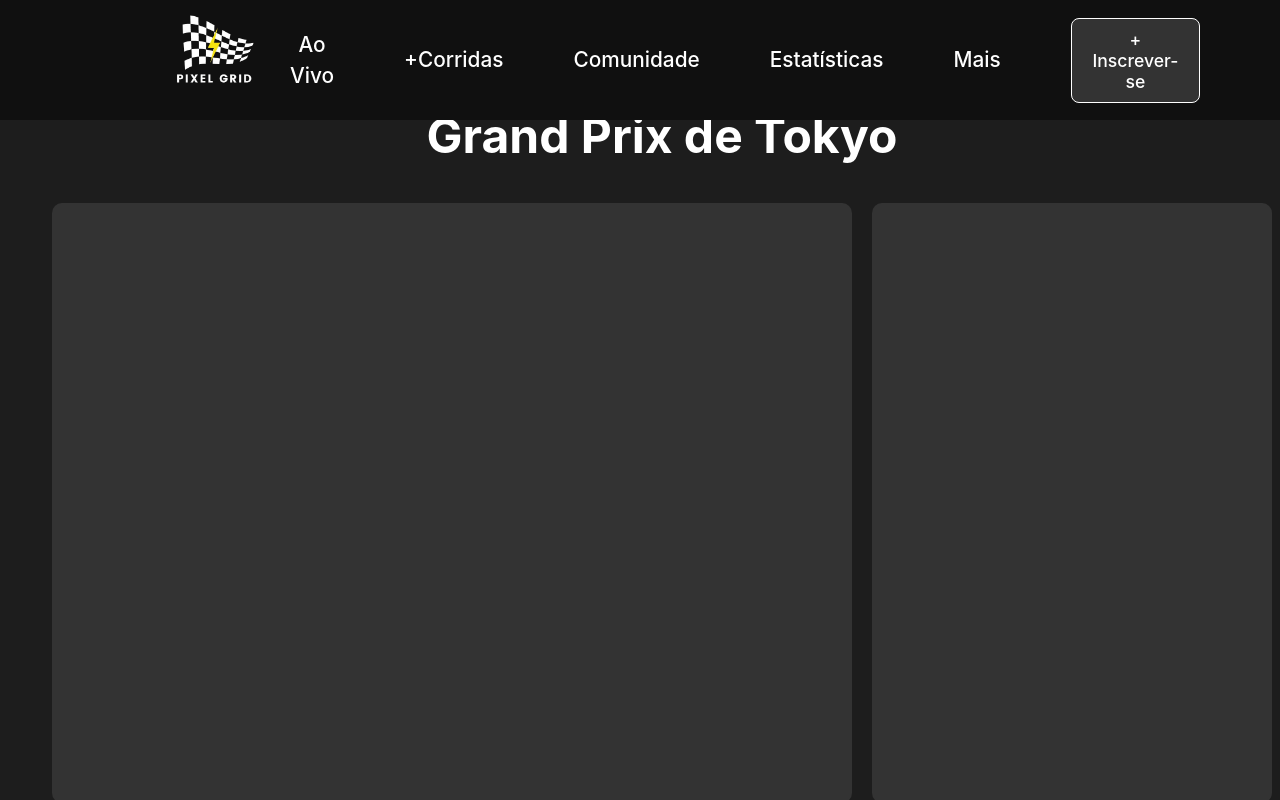
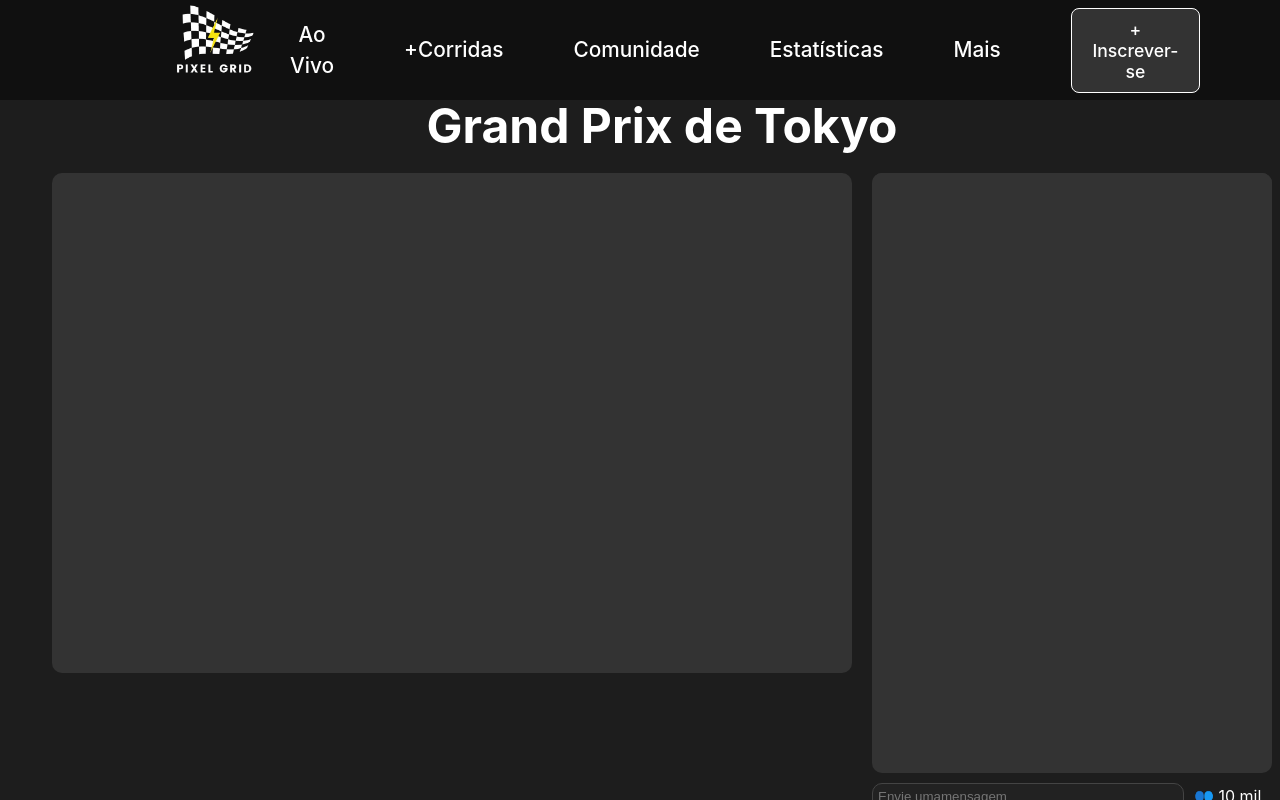
Before and after one commit to gabriel-mazza/sprintvercel, a React (Vite) app: page / in a window 1280 px wide. Both pictures are taken after typing "name@example.com", "Sample123" into the empty fields and a click on the button "Entrar". Built offline with nearby package versions, Linux system fonts and the light colour scheme.

Commit message:
correção da pagina

```diff
--- a/src/Header.css
+++ b/src/Header.css
@@ -1,6 +1,7 @@
 html, body {
     height: 100%;
     margin: 0;
+    padding-top: 80px;
 }
 
 .header {
@@ -10,23 +11,23 @@ html, body {
     padding: 10px 20px;
     background-color: #101010;
     width: 100%;
-    height: 100px; /* Altura fixa do header */
-    position: fixed; /* Para manter o header no topo */
-    top: 0; /* Para alinhar ao topo da página */
-    left: 0; /* Para alinhar à esquerda */
-    z-index: 1000; /* Para garantir que o header fique acima do conteúdo */
+    height: 80px;
+    position: fixed;
+    top: 0;
+    left: 0;
+    z-index: 1000;
 }
 
 .logo {
     font-size: 1.5rem;
     font-weight: bolder;
     color: #fff;
-    margin-top: 60px; /* Move o logo para baixo */
+    margin-top: 20px;
 }
 
 .navbar {
-    display: flex; /* Adicionado para garantir que a navbar use flex */
-    align-items: center; /* Centraliza verticalmente os itens da navbar */
+    display: flex;
+    align-items: center;
 }
 
 .navbar a {
@@ -43,18 +44,26 @@ html, body {
     border: 1px solid #fff;
     cursor: pointer;
     font-size: 1.1rem;
-    margin-right: 100px; /* Move o botão "Inscrever-se" para a esquerda */
+    margin-right: 100px;
 }
 
-/* Para evitar que o conteúdo da página fique escondido atrás do header fixo */
 .main-content {
-    padding-top: 120px; /* Um espaço para o header fixo */
+    padding: 20px;
+    text-align: center;
+    background-color: #1d1d1d;
+    color: white;
+    width: 100%;
+    height: 100vh;
+    display: flex;
+    flex-direction: column;
+    justify-content: center;
+    box-sizing: border-box;
 }
 
-.Logo { /* Ajustes para a classe da imagem do logo */
-    max-height: 150px; /* Define uma altura máxima para o logo */
-    max-width: 150%; /* Garante que a largura não ultrapasse o header */
-    height: auto; /* Mantém a proporção original da imagem */
-    object-fit: contain; /* Faz com que a imagem se ajuste corretamente ao espaço */
+.Logo {
+    max-height: 150px;
+    max-width: 150%;
+    height: auto;
+    object-fit: contain;
     margin-left: 120px;
 }
--- a/src/Live.css
+++ b/src/Live.css
@@ -1,31 +1,31 @@
 html, body {
-    height: 100%;
-    margin: 0; /* Remove margens padrão */
-    padding: 0; /* Remove padding padrão */
-    background-color: #1d1d1d; /* Cor de fundo da página */
-    box-sizing: border-box; /* Garante que padding e borda sejam incluídos no total da largura e altura */
-    overflow-x: hidden; /* Evita o scroll horizontal */
+    /* height: 100%; */
+    margin: 0;
+    padding: 0;
+    background-color: #1d1d1d;
+    box-sizing: border-box;
+    overflow-x: hidden;
 }
 
 .main-content {
     padding: 20px;
     text-align: center;
-    background-color: #1d1d1d; /* Mantém a cor de fundo consistente */
+    background-color: #1d1d1d;
     color: white;
     width: 100%;
-    min-height: calc(100vh - 100px); /* Garante que o conteúdo ocupe pelo menos a altura total da tela menos o header */
+    min-height: 600px;
     display: flex;
     flex-direction: column;
-    justify-content: center; /* Centraliza o conteúdo verticalmente */
-    box-sizing: border-box; /* Garante que padding não afete a altura total */
-    padding-top: 150px; /* Espaço adicional para que o título não seja sobreposto pelo header */
-    margin-bottom: 0; /* Remove margens no final */
+    justify-content: center;
+    box-sizing: border-box;
+    margin-top: 120px;
+
 }
 
 .intro-section h1 {
-    font-size: 3rem; /* Aumenta o tamanho do título para melhor visibilidade */
-    margin: 20px 0;
-    color: #fff; /* Cor branca para o título */
+    font-size: 3rem;
+    margin: 20px 0px;
+    color: #fff;
 }
 
 .description {
@@ -39,29 +39,32 @@ html, body {
     justify-content: center;
     align-items: flex-start;
     gap: 20px;
-    margin-top: 20px;
-    flex-grow: 1; /* Faz com que o layout cresça para ocupar o espaço disponível */
+    margin-top: 0px;
+    margin-bottom: 0px;
+    flex-grow: 1;
 }
 
 .video-placeholder {
     width: 800px;
-    height: 600px;
+    height: 500px;
     background-color: #333;
-    border: none; /* Remove borda azul */
+    border: none;
     border-radius: 10px;
 }
 
 .chat-section {
-    display: flex;
-    flex-direction: column;
-    justify-content: space-between;
+    width: 400px;
+    height: 400px;
+    background-color: #333;
+    border: none;
+    border-radius: 10px;
 }
 
 .chat-placeholder {
     width: 400px;
     height: 600px;
     background-color: #333;
-    border: none; /* Remove borda azul */
+    border: none;
     border-radius: 10px;
 }
 
@@ -69,13 +72,14 @@ html, body {
     display: flex;
     align-items: center;
     margin-top: 10px;
+
 }
 
 .message-input {
     width: 300px;
     padding: 5px;
     background-color: #222;
-    border: 1px solid #444; /* Mantém a borda do input */
+    border: 1px solid #444;
     color: white;
     border-radius: 10px;
 }
```
